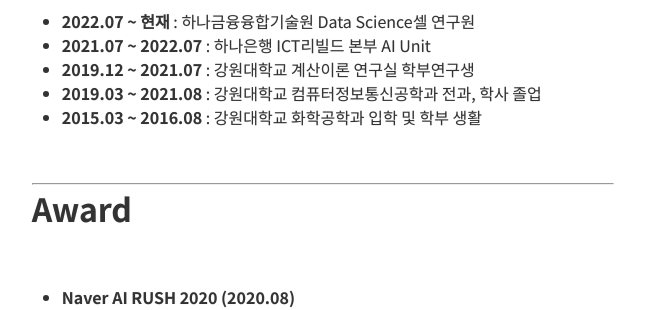
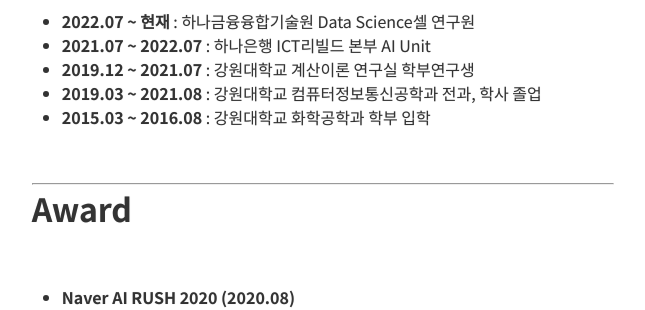
Before and after one commit to Clarit7/clarit7.github.io, a Jekyll site: the page built from about.md, in a window 1280 px wide and 900 px high, scrolled down 486 px. Shown: the part 155-465 px from the top of the window, without its empty margins (317-962 px from the left). Built offline with Jekyll 4.4.1, drawn with Linux system fonts in a browser that asks for light colours; some web fonts are replaced.

Commit message:
modified:   about.md

```diff
--- a/about.md
+++ b/about.md
@@ -27,7 +27,7 @@
 * **2021.07 ~ 2022.07** : 하나은행 ICT리빌드 본부 AI Unit
 * **2019.12 ~ 2021.07** : 강원대학교 계산이론 연구실 학부연구생
 * **2019.03 ~ 2021.08** : 강원대학교 컴퓨터정보통신공학과 전과, 학사 졸업
-* **2015.03 ~ 2016.08** : 강원대학교 화학공학과 입학 및 학부 생활
+* **2015.03 ~ 2016.08** : 강원대학교 화학공학과 학부 입학
 
 <br/>
 
```
